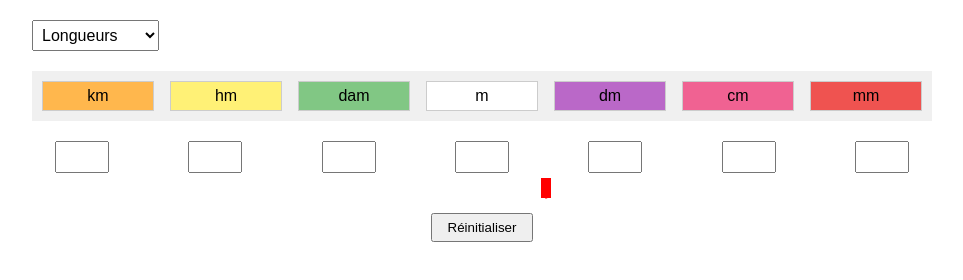
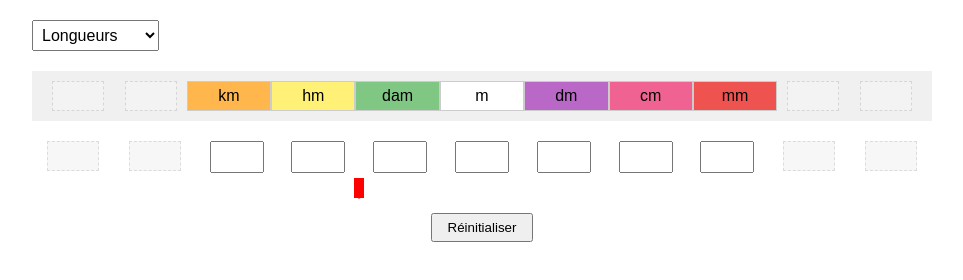
Before and after one commit to ZAHIRI1398/outils-g-o, an Electron app: page outils/glisse_mesure/index.html in a window 1280 px wide. Both pictures are taken after a click on the button "Réinitialiser". Shown: the whole page, without its empty margins (158-1121 px from the left). Drawn offline with Linux system fonts and the light colour scheme.

Commit message:
Ajout de cases supplémentaires à gauche et à droite

```diff
--- a/outils/glisse_mesure/index.html
+++ b/outils/glisse_mesure/index.html
@@ -90,6 +90,13 @@
             padding: 5px 15px;
             margin: 0 5px;
         }
+        .extra-left input, .extra-right input {
+            background-color: #f5f5f5;
+            border: 1px dashed #ccc;
+        }
+        .extra-left, .extra-right {
+            opacity: 0.7;
+        }
     </style>
 </head>
 <body>
@@ -104,6 +111,8 @@
 
         <div class="conversion-table">
             <div class="units-row">
+                <div class="input-cell extra-left"><input type="text" maxlength="1" pattern="[0-9]" /></div>
+                <div class="input-cell extra-left"><input type="text" maxlength="1" pattern="[0-9]" /></div>
                 <div class="unit-cell km">km</div>
                 <div class="unit-cell hm">hm</div>
                 <div class="unit-cell dam">dam</div>
@@ -111,8 +120,12 @@
                 <div class="unit-cell dm">dm</div>
                 <div class="unit-cell cm">cm</div>
                 <div class="unit-cell mm">mm</div>
+                <div class="input-cell extra-right"><input type="text" maxlength="1" pattern="[0-9]" /></div>
+                <div class="input-cell extra-right"><input type="text" maxlength="1" pattern="[0-9]" /></div>
             </div>
             <div class="input-row">
+                <div class="input-cell extra-left"><input type="text" maxlength="1" pattern="[0-9]" id="left2" /></div>
+                <div class="input-cell extra-left"><input type="text" maxlength="1" pattern="[0-9]" id="left1" /></div>
                 <div class="input-cell"><input type="text" maxlength="1" pattern="[0-9]" id="km" /></div>
                 <div class="input-cell"><input type="text" maxlength="1" pattern="[0-9]" id="hm" /></div>
                 <div class="input-cell"><input type="text" maxlength="1" pattern="[0-9]" id="dam" /></div>
@@ -120,6 +133,8 @@
                 <div class="input-cell"><input type="text" maxlength="1" pattern="[0-9]" id="dm" /></div>
                 <div class="input-cell"><input type="text" maxlength="1" pattern="[0-9]" id="cm" /></div>
                 <div class="input-cell"><input type="text" maxlength="1" pattern="[0-9]" id="mm" /></div>
+                <div class="input-cell extra-right"><input type="text" maxlength="1" pattern="[0-9]" id="right1" /></div>
+                <div class="input-cell extra-right"><input type="text" maxlength="1" pattern="[0-9]" id="right2" /></div>
             </div>
             <div id="decimalPoint" class="decimal-point"></div>
         </div>
@@ -134,7 +149,7 @@
         const decimalPoint = document.getElementById('decimalPoint');
         const resetBtn = document.getElementById('reset');
         const conversionTable = document.querySelector('.conversion-table');
-        const inputs = ['km', 'hm', 'dam', 'm', 'dm', 'cm', 'mm'].map(id => document.getElementById(id));
+        const inputs = ['left2', 'left1', 'km', 'hm', 'dam', 'm', 'dm', 'cm', 'mm', 'right1', 'right2'].map(id => document.getElementById(id));
 
         let currentPosition = 3; // Position initiale (m)
         let isDragging = false;
@@ -154,7 +169,7 @@
         });
 
         // Gestion du déplacement de la virgule
-        decimalPoint.style.left = `${(currentPosition + 1) * (100/7)}%`;
+        decimalPoint.style.left = `${(currentPosition + 1) * (100/11)}%`;
 
         decimalPoint.addEventListener('mousedown', (e) => {
             isDragging = true;
@@ -164,7 +179,7 @@
             if (!isDragging) return;
 
             const rect = conversionTable.getBoundingClientRect();
-            const cellWidth = rect.width / 7;
+            const cellWidth = rect.width / 11;
             let x = e.clientX - rect.left;
 
             // Limiter le déplacement aux frontières des cellules
@@ -173,7 +188,7 @@
 
             if (position !== currentPosition) {
                 currentPosition = position;
-                decimalPoint.style.left = `${(position + 1) * (100/7)}%`;
+                decimalPoint.style.left = `${(position + 1) * (100/11)}%`;
             }
         });
 
@@ -205,7 +220,7 @@
         resetBtn.addEventListener('click', () => {
             inputs.forEach(input => input.value = '');
             currentPosition = 3;
-            decimalPoint.style.left = `${(currentPosition + 1) * (100/7)}%`;
+            decimalPoint.style.left = `${(currentPosition + 1) * (100/11)}%`;
         });
     </script>
 </body>
```
